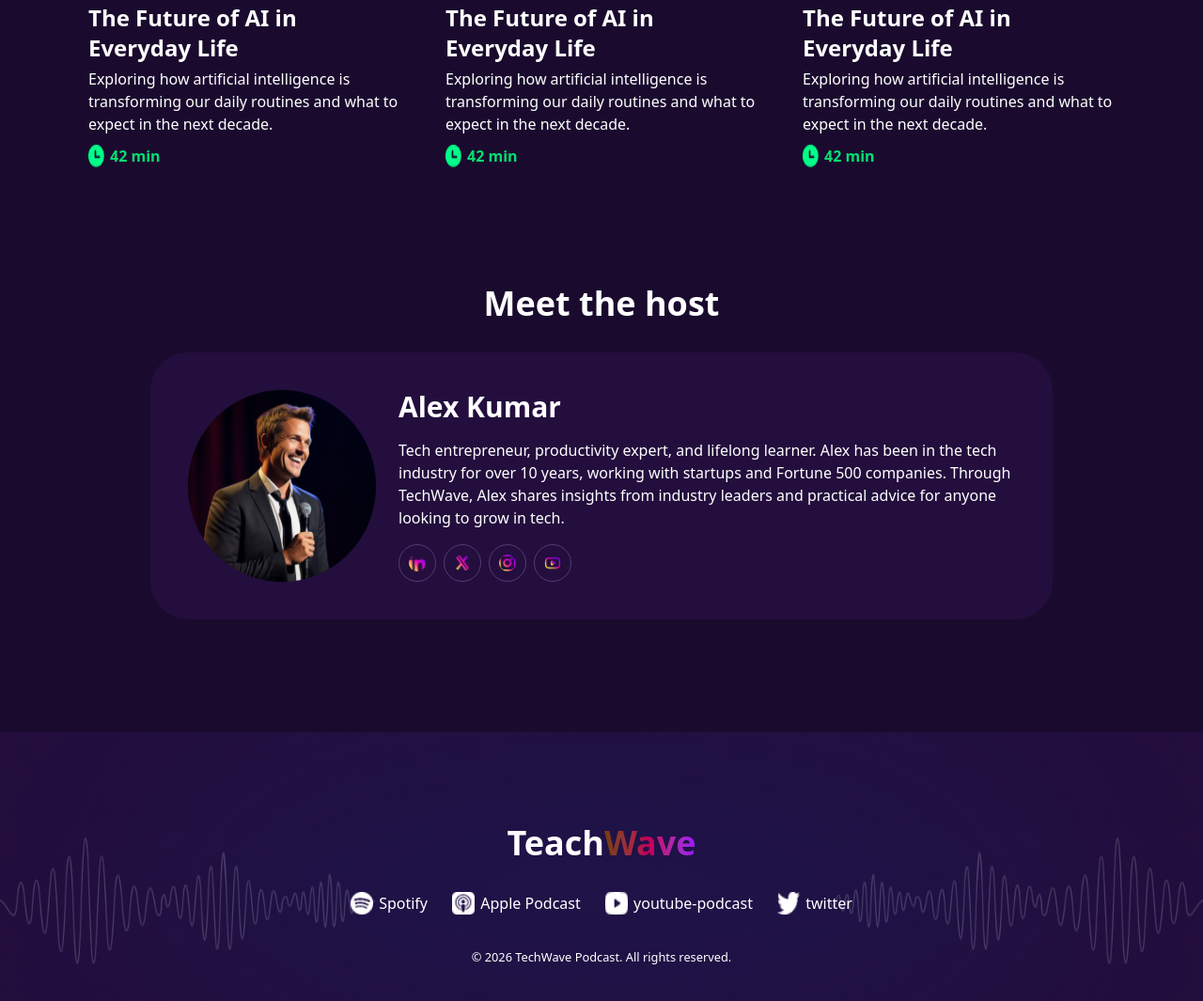
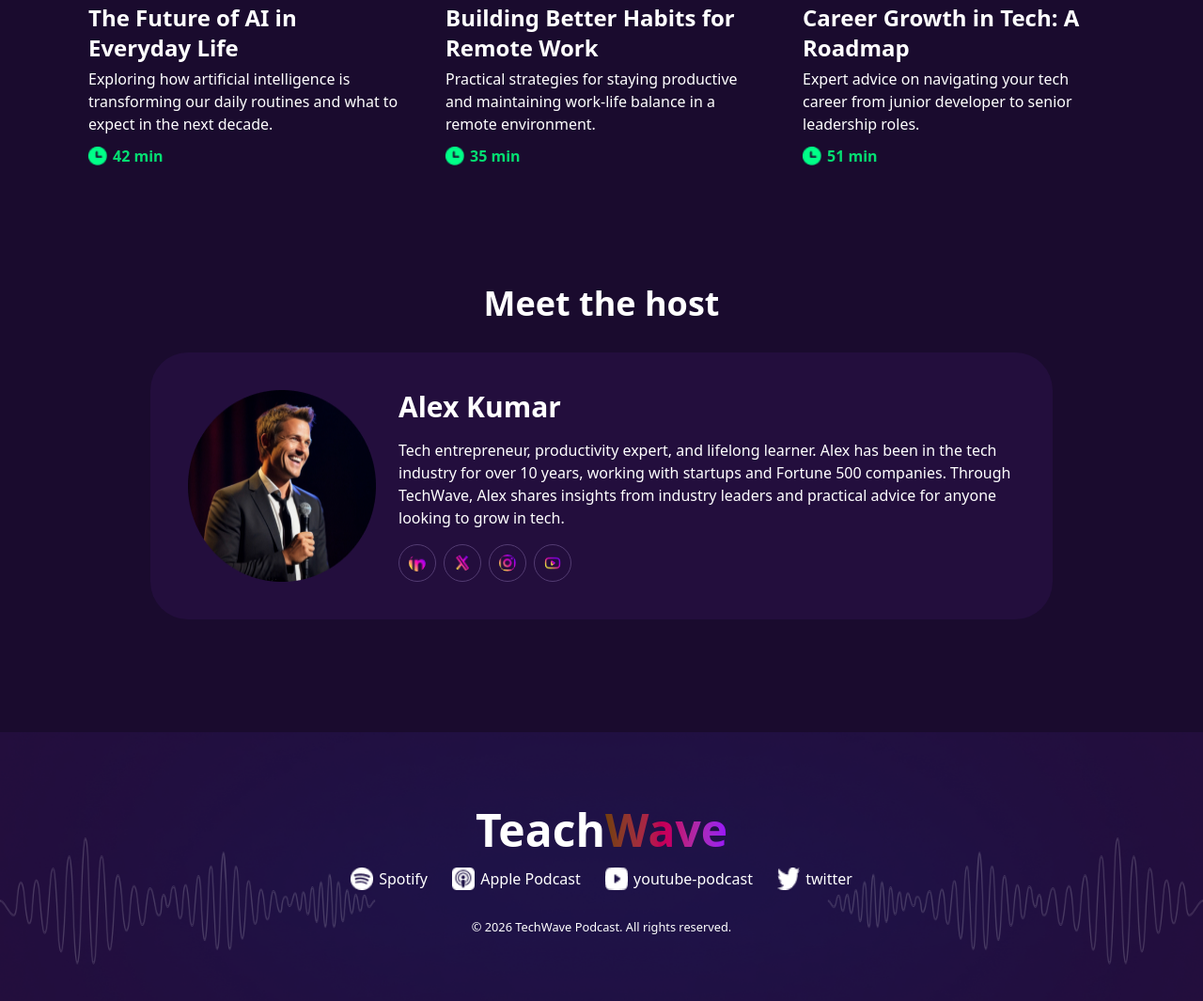
Before and after one commit to Muhatarima/Ass2, a plain HTML site: page index.html in a window 1280 px wide. Shown: the part 2836-3901 px from the top of the page at 94% size. Drawn offline with nearby package versions, Linux system fonts and the light colour scheme; grey boxes are pictures that could not be loaded.

Commit message:
adjusting text

```diff
--- a/index.html
+++ b/index.html
@@ -113,7 +113,7 @@
 
                 <h2 class="font-bold text-2xl text-white px-[24px]">The Future of AI in Everyday Life</h2>
                 <p class="text-white px-[24px] py-[5px]">Exploring how artificial intelligence is transforming our daily routines and what to expect in the next decade.</p>
-               <div class="flex gap-[6px] text-green-400 font-[20px] px-[24px] py-[5px] font-bold" ><img src="assets/clock.png" alt="">42 min</div>
+               <div class="flex items-center gap-[6px] text-green-400 font-[20px] px-[24px] py-[5px] font-bold" ><img  class="w-[20px] h-[20px]" src="assets/clock.png" alt="">42 min</div>
             </div>
       </div>
                      <div>
@@ -125,9 +125,9 @@
                 </iframe>
             </div>
 
-                <h2 class="font-bold text-2xl text-white px-[24px]">The Future of AI in Everyday Life</h2>
-                <p class="text-white px-[24px] py-[5px]">Exploring how artificial intelligence is transforming our daily routines and what to expect in the next decade.</p>
-               <div class="flex gap-[6px] text-green-400 font-[20px] px-[24px] py-[5px] font-bold" ><img src="assets/clock.png" alt="">42 min</div>
+                <h2 class="font-bold text-2xl text-white px-[24px]">Building Better Habits for Remote Work</h2>
+                <p class="text-white px-[24px] py-[5px]">Practical strategies for staying productive and maintaining work-life balance in a remote environment.</p>
+               <div class="flex items-center gap-[6px] text-green-400 font-[20px] px-[24px] py-[5px] font-bold" ><img  class="w-[20px] h-[20px]" src="assets/clock.png" alt="">35 min</div>
             </div>
       </div>
                      <div>
@@ -139,9 +139,9 @@
                 </iframe>
             </div>
 
-                <h2 class="font-bold text-2xl text-white px-[24px]">The Future of AI in Everyday Life</h2>
-                <p class="text-white px-[24px] py-[5px]">Exploring how artificial intelligence is transforming our daily routines and what to expect in the next decade.</p>
-               <div class="flex gap-[6px] text-green-400 font-[20px] px-[24px] py-[5px] font-bold" ><img src="assets/clock.png" alt="">42 min</div>
+                <h2 class="font-bold text-2xl text-white px-[24px]">Career Growth in Tech: A Roadmap</h2>
+                <p class="text-white px-[24px] py-[5px]">Expert advice on navigating your tech career from junior developer to senior leadership roles.</p>
+               <div class="flex items-center gap-[6px] text-green-400 font-[20px] px-[24px] py-[5px] font-bold" ><img class="w-[20px] h-[20px]" src="assets/clock.png" alt="">51 min</div>
             </div>
       </div>
     </section>
@@ -167,9 +167,9 @@
     </main>
     <footer class="" >
 <img src="assets/footer-bg.png" alt="">
-<div class="mt-[-232px] w-[560px] mx-auto" >
-    <h1 class="font-bold text-4xl text-white text-center mb-[32px] ">Teach<span class="text-transparent bg-clip-text bg-gradient-to-r from-yellow-900 via-pink-700 to-purple-600" >Wave</span></h1>
-    <div class="flex justify-around text-white mb-[32px]"><a href="" class="flex gap-[6px]" ><img class="w-[24px] h-[24px]"  src="assets/spotify.png" alt="">Spotify </a>
+<div class="mt-[-250px] w-[560px] mx-auto items-center" >
+    <h1 class=" text-5xl text-white text-center mb-[16px] font-bold">Teach<span class="text-transparent bg-clip-text bg-gradient-to-r from-yellow-900 via-pink-700 to-purple-600" >Wave</span></h1>
+    <div class="flex justify-around text-white mb-[26px]"><a href="" class="flex gap-[6px]" ><img class="w-[24px] h-[24px]"  src="assets/spotify.png" alt="">Spotify </a>
    <a href="" class="flex gap-[6px]" ><img  class="w-[24px] h-[24px]" src="assets/apple-podcast.png" alt="">Apple Podcast </a>
    <a href="" class="flex gap-[6px]" ><img  class="w-[24px] h-[24px]" src="assets/youtube-podcast.png" alt="">youtube-podcast</a>
    <a  href="" class="flex gap-[6px]" ><img  class="w-[24px] h-[24px]" src="assets/twitter.png" alt="">twitter</a>
```
